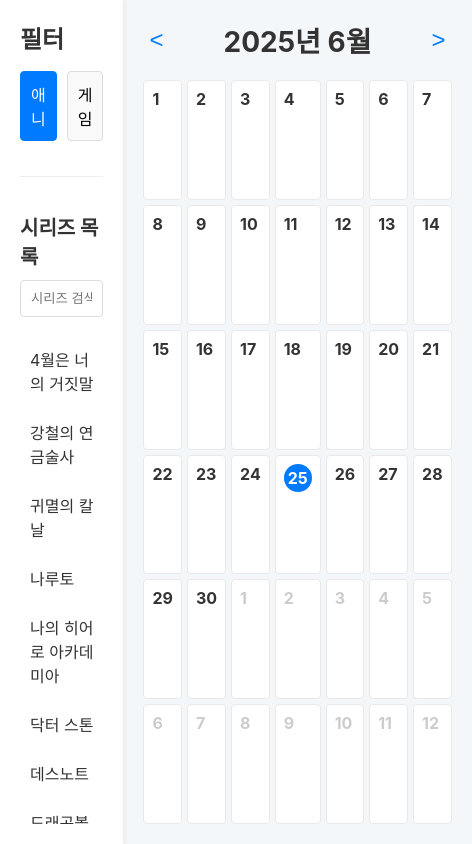
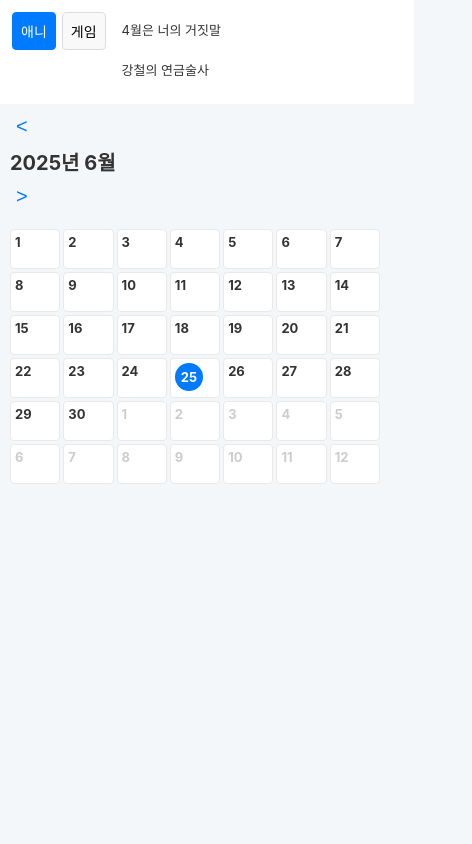
Before and after one commit to selsia-dle/event_memo, a plain HTML site: page index.html in a window 390 px wide. Both pictures are taken after a click on the button "애니". Shown: the whole page, 472 px wide, since content can reach past the window. Drawn offline with Linux system fonts and the light colour scheme; no server answers.

Commit message:
Update style.css

```diff
--- a/style.css
+++ b/style.css
@@ -259,3 +259,86 @@ body {
 #addEventForm button:hover {
     background-color: #0056b3;
 }
+
+/* 모바일 반응형 스타일 (최대 768px) */
+@media (max-width: 768px) {
+    .container {
+        flex-direction: column;
+        height: auto;
+    }
+    #sidebar {
+        width: 100%;
+        min-width: 0;
+        box-shadow: none;
+        padding: 12px;
+        flex-direction: row;
+        align-items: flex-start;
+        overflow-x: auto;
+        gap: 12px;
+    }
+    #sidebar h1, #sidebar h2, #sidebar hr, #seriesSearch {
+        display: none;
+    }
+    .chapter-btns {
+        gap: 6px;
+        margin-bottom: 0;
+    }
+    .chapter-btn {
+        padding: 8px;
+        font-size: 14px;
+    }
+    #seriesContainer {
+        flex-grow: 1;
+        max-height: 80px;
+        overflow-y: auto;
+    }
+    .series-item {
+        padding: 8px 4px;
+        font-size: 13px;
+    }
+    #main-content {
+        padding: 10px;
+    }
+    #calendar-header {
+        flex-direction: column;
+        align-items: flex-start;
+        gap: 8px;
+    }
+    #calendar-header h2 {
+        font-size: 20px;
+    }
+    #calendar-header button {
+        font-size: 20px;
+    }
+    #calendarGrid {
+        grid-template-columns: repeat(7, 1fr);
+        grid-template-rows: repeat(6, minmax(32px, 1fr));
+        gap: 3px;
+    }
+    .calendar-day {
+        padding: 4px;
+        font-size: 12px;
+    }
+    .day-number {
+        font-size: 13px;
+        margin-bottom: 2px;
+    }
+    .event-item {
+        font-size: 10px;
+        padding: 2px 3px;
+    }
+    .modal-content {
+        padding: 15px;
+        max-width: 95vw;
+    }
+    #addEventForm input,
+    #addEventForm textarea,
+    #addEventForm select {
+        padding: 8px;
+        font-size: 13px;
+    }
+    #addEventForm button {
+        padding: 10px;
+        font-size: 14px;
+    }
+}
```
